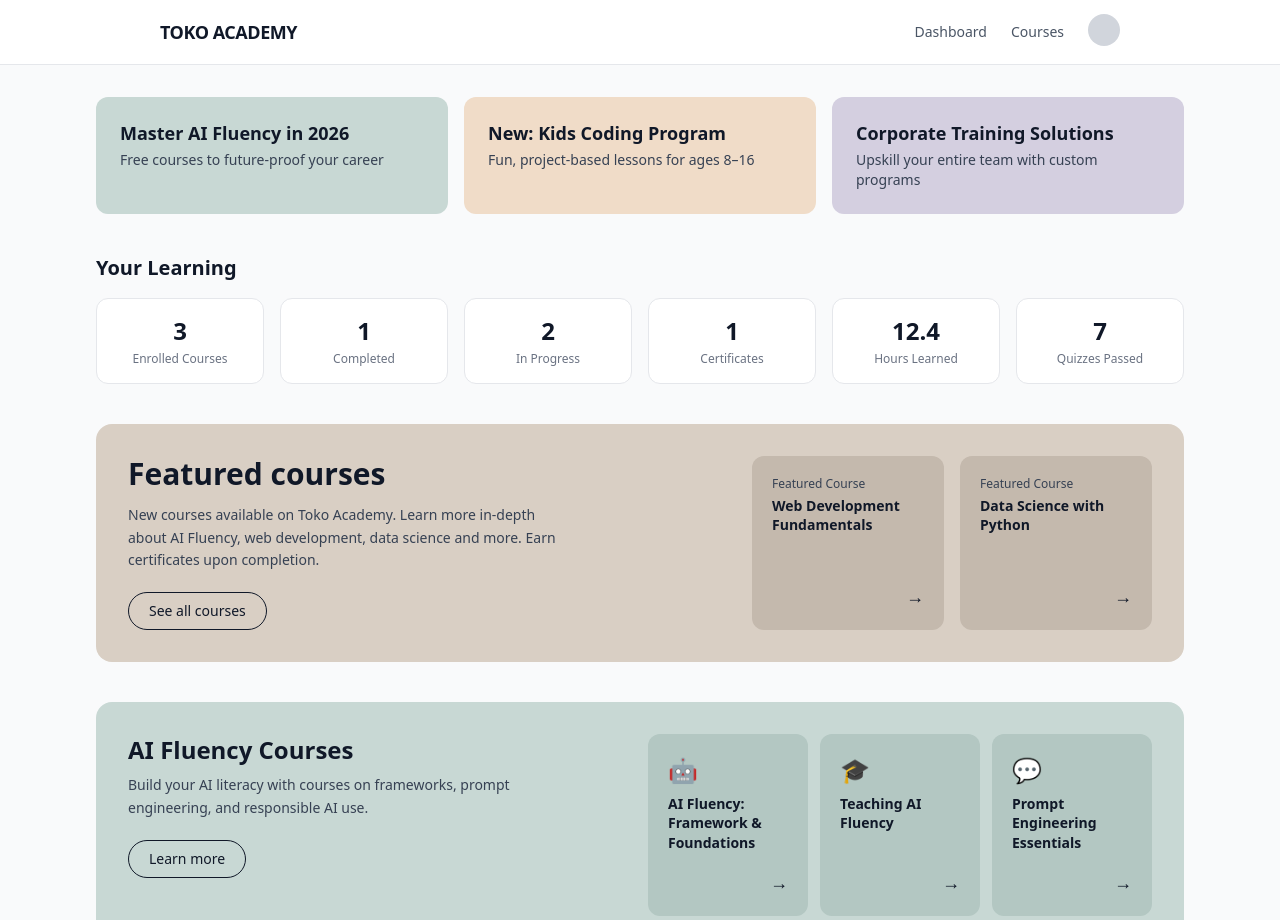
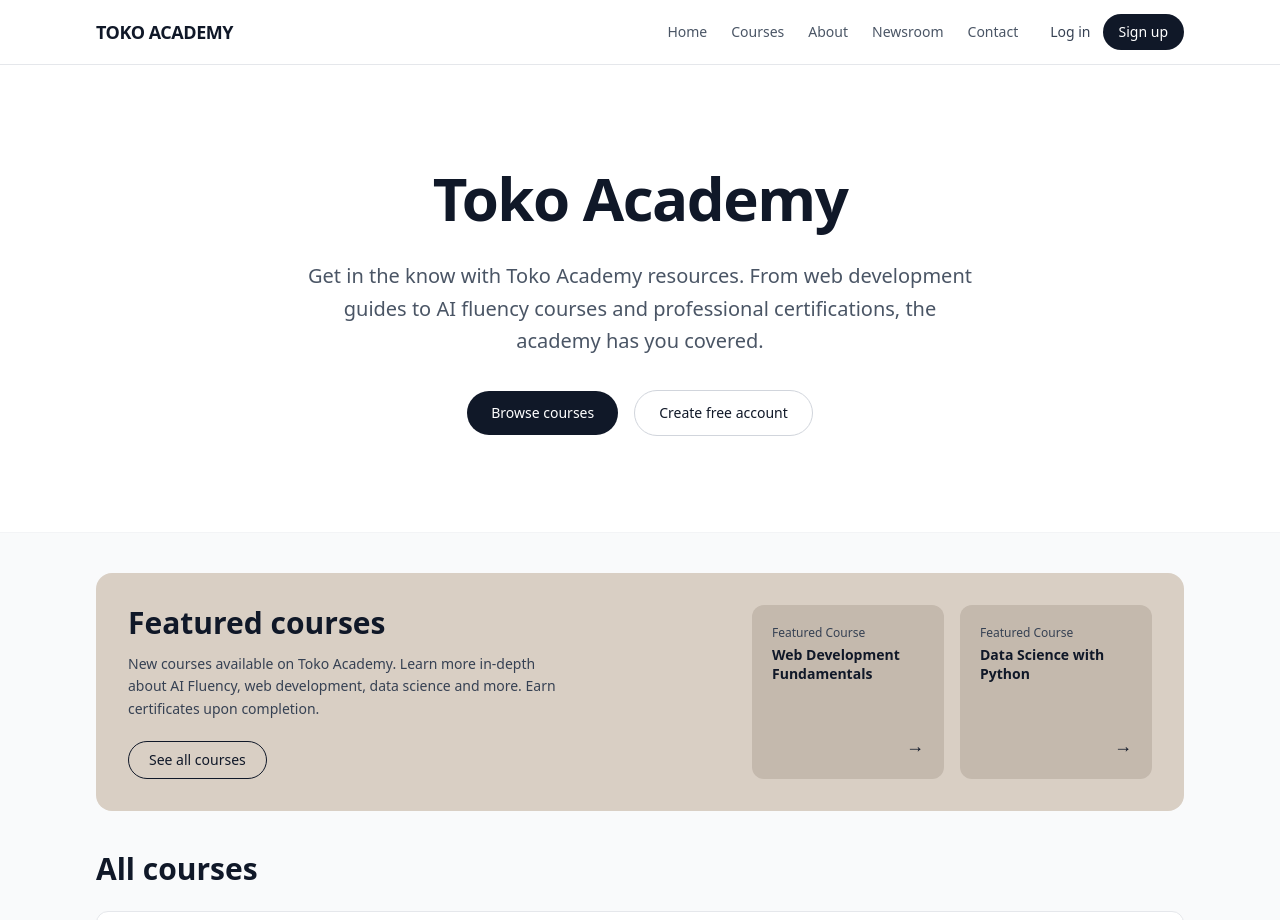
Before and after one commit to danielishakutv/toko_dlc, a Next.js app: page / in a window 1280 px wide. Shown: the top 920 px of the page. Built offline with nearby package versions, Linux system fonts and the light colour scheme.

Commit message:
Redesign landing page with hero section and public nav with login/signup

```diff
--- a/src/app/Header.tsx
+++ b/src/app/Header.tsx
@@ -3,79 +3,65 @@
 import { useState } from "react";
 import Link from "next/link";
 
-const menuItems = [
-  { label: "Dashboard", href: "/" },
+const navLinks = [
+  { label: "Home", href: "https://tokoacademy.org/" },
   { label: "Courses", href: "/courses" },
-  { label: "My Profile", href: "/profile" },
-  { label: "My Learning", href: "#" },
-  { label: "Certificates", href: "#" },
-  { label: "Settings", href: "#" },
+  { label: "About", href: "https://tokoacademy.org/about/" },
+  { label: "Newsroom", href: "https://tokoacademy.org/news/" },
+  { label: "Contact", href: "https://tokoacademy.org/contact/" },
 ];
 
 export default function Header() {
   const [open, setOpen] = useState(false);
-  const [dropdown, setDropdown] = useState(false);
 
   return (
     <header className="bg-white border-b border-gray-200">
-      <div className="max-w-5xl mx-auto px-4 sm:px-6 lg:px-8 flex items-center justify-between h-16">
+      <div className="max-w-6xl mx-auto px-4 sm:px-6 lg:px-8 flex items-center justify-between h-16">
         <Link href="/" className="text-lg font-bold tracking-tight text-gray-900">
           TOKO ACADEMY
         </Link>
 
         {/* Desktop nav */}
-        <nav className="hidden sm:flex items-center gap-6 text-sm font-medium text-gray-600">
-          <Link href="/" className="hover:text-gray-900 transition-colors">
-            Dashboard
+        <nav className="hidden md:flex items-center gap-6 text-sm font-medium text-gray-600">
+          {navLinks.map((link) =>
+            link.href.startsWith("http") ? (
+              <a
+                key={link.label}
+                href={link.href}
+                className="hover:text-gray-900 transition-colors"
+              >
+                {link.label}
+              </a>
+            ) : (
+              <Link
+                key={link.label}
+                href={link.href}
+                className="hover:text-gray-900 transition-colors"
+              >
+                {link.label}
               </Link>
-          <Link href="/courses" className="hover:text-gray-900 transition-colors">
-            Courses
-          </Link>
-          <div className="relative">
-            <button
-              onClick={() => setDropdown(!dropdown)}
-              className="w-8 h-8 rounded-full bg-gray-300 hover:ring-2 hover:ring-gray-400 transition"
-              aria-label="User menu"
-            />
-            {dropdown && (
-              <>
-                <div
-                  className="fixed inset-0 z-40"
-                  onClick={() => setDropdown(false)}
-                />
-                <div className="absolute right-0 mt-2 w-44 bg-white border border-gray-200 rounded-lg shadow-lg py-1 z-50">
-                  <Link
-                    href="/profile"
-                    onClick={() => setDropdown(false)}
-                    className="block px-4 py-2 text-sm text-gray-700 hover:bg-gray-50"
-                  >
-                    Profile
-                  </Link>
-                  <a
-                    href="#"
-                    onClick={() => setDropdown(false)}
-                    className="block px-4 py-2 text-sm text-gray-700 hover:bg-gray-50"
-                  >
-                    Settings
-                  </a>
-                  <div className="border-t border-gray-100 my-1" />
+            )
+          )}
+          <div className="flex items-center gap-3 ml-2">
             <Link
               href="/login"
-                    onClick={() => setDropdown(false)}
-                    className="block px-4 py-2 text-sm text-red-600 hover:bg-red-50"
+              className="text-sm font-medium text-gray-700 hover:text-gray-900 transition-colors"
             >
-                    Logout
+              Log in
             </Link>
-                </div>
-              </>
-            )}
+            <Link
+              href="/signup"
+              className="text-sm font-medium text-white bg-gray-900 hover:bg-gray-800 rounded-full px-4 py-2 transition-colors"
+            >
+              Sign up
+            </Link>
           </div>
         </nav>
 
         {/* Hamburger button - mobile only */}
         <button
           onClick={() => setOpen(true)}
-          className="sm:hidden p-2 -mr-2 text-gray-600"
+          className="md:hidden p-2 -mr-2 text-gray-600"
           aria-label="Open menu"
         >
           <svg
@@ -96,7 +82,7 @@ export default function Header() {
 
       {/* Mobile overlay */}
       {open && (
-        <div className="fixed inset-0 z-50 sm:hidden">
+        <div className="fixed inset-0 z-50 md:hidden">
           {/* Backdrop */}
           <div
             className="absolute inset-0 bg-black/40 backdrop-blur-sm"
@@ -128,41 +114,46 @@ export default function Header() {
               </button>
             </div>
 
-            {/* Profile */}
-            <Link
-              href="/profile"
-              onClick={() => setOpen(false)}
-              className="px-6 pb-6 border-b border-gray-200 flex items-center gap-4 hover:bg-gray-50 transition-colors"
-            >
-              <div className="w-12 h-12 rounded-full bg-gray-300 shrink-0" />
-              <div>
-                <p className="font-semibold text-gray-900">Toko Learner</p>
-                <p className="text-xs text-gray-500">learner@tokoacademy.com</p>
-              </div>
-            </Link>
-
             {/* Menu items */}
             <nav className="flex-1 px-4 py-4">
-              {menuItems.map((item) => (
-                <Link
-                  key={item.label}
-                  href={item.href}
+              {navLinks.map((link) =>
+                link.href.startsWith("http") ? (
+                  <a
+                    key={link.label}
+                    href={link.href}
                     onClick={() => setOpen(false)}
                     className="flex items-center gap-3 px-3 py-3 rounded-lg text-sm font-medium text-gray-700 hover:bg-gray-100 transition-colors"
                   >
-                  {item.label}
+                    {link.label}
+                  </a>
+                ) : (
+                  <Link
+                    key={link.label}
+                    href={link.href}
+                    onClick={() => setOpen(false)}
+                    className="flex items-center gap-3 px-3 py-3 rounded-lg text-sm font-medium text-gray-700 hover:bg-gray-100 transition-colors"
+                  >
+                    {link.label}
                   </Link>
-              ))}
+                )
+              )}
             </nav>
 
-            {/* Sign out */}
-            <div className="p-4 border-t border-gray-200">
+            {/* Auth buttons */}
+            <div className="p-4 border-t border-gray-200 flex flex-col gap-2">
               <Link
                 href="/login"
                 onClick={() => setOpen(false)}
-                className="block w-full text-left px-3 py-3 rounded-lg text-sm font-medium text-red-600 hover:bg-red-50 transition-colors"
+                className="block text-center px-3 py-3 rounded-lg text-sm font-medium text-gray-700 hover:bg-gray-100 transition-colors"
               >
-                Sign out
+                Log in
+              </Link>
+              <Link
+                href="/signup"
+                onClick={() => setOpen(false)}
+                className="block text-center px-3 py-3 rounded-lg text-sm font-medium text-white bg-gray-900 hover:bg-gray-800 transition-colors"
+              >
+                Sign up
               </Link>
             </div>
           </div>
--- a/src/app/page.tsx
+++ b/src/app/page.tsx
@@ -2,33 +2,7 @@ import Link from "next/link";
 import Header from "./Header";
 import Footer from "./Footer";
 import Newsletter from "./Newsletter";
-
-const banners = [
-  {
-    title: "Master AI Fluency in 2026",
-    subtitle: "Free courses to future-proof your career",
-    bg: "bg-[#c8d8d4]",
-  },
-  {
-    title: "New: Kids Coding Program",
-    subtitle: "Fun, project-based lessons for ages 8–16",
-    bg: "bg-[#f0dcc8]",
-  },
-  {
-    title: "Corporate Training Solutions",
-    subtitle: "Upskill your entire team with custom programs",
-    bg: "bg-[#d4cfe0]",
-  },
-];
-
-const stats = [
-  { label: "Enrolled Courses", value: "3" },
-  { label: "Completed", value: "1" },
-  { label: "In Progress", value: "2" },
-  { label: "Certificates", value: "1" },
-  { label: "Hours Learned", value: "12.4" },
-  { label: "Quizzes Passed", value: "7" },
-];
+import { courses } from "./data";
 
 const featuredCourses = [
   { name: "Web Development Fundamentals", slug: "web-development-fundamentals" },
@@ -115,42 +89,39 @@ export default function Home() {
     <div className="min-h-screen bg-gray-50 flex flex-col">
       <Header />
 
-      <main className="flex-1 max-w-6xl mx-auto px-4 sm:px-6 lg:px-8 py-8 w-full">
-        {/* Advert Banners */}
-        <section className="grid grid-cols-1 sm:grid-cols-3 gap-4 mb-10">
-          {banners.map((b) => (
-            <div
-              key={b.title}
-              className={`${b.bg} rounded-xl p-6`}
+      <main className="flex-1 w-full">
+        {/* Hero Section */}
+        <section className="bg-white border-b border-gray-100">
+          <div className="max-w-4xl mx-auto px-4 sm:px-6 lg:px-8 py-16 sm:py-24 text-center">
+            <h1 className="text-4xl sm:text-5xl lg:text-6xl font-bold text-gray-900 tracking-tight leading-tight">
+              Toko Academy
+            </h1>
+            <p className="mt-6 text-lg sm:text-xl text-gray-600 leading-relaxed max-w-2xl mx-auto">
+              Get in the know with Toko Academy resources. From web development
+              guides to AI fluency courses and professional certifications, the
+              academy has you covered.
+            </p>
+            <div className="mt-8 flex items-center justify-center gap-4">
+              <Link
+                href="/courses"
+                className="inline-block text-sm font-medium text-white bg-gray-900 hover:bg-gray-800 rounded-full px-6 py-3 transition-colors"
               >
-              <h2 className="font-bold text-lg leading-snug text-gray-900">{b.title}</h2>
-              <p className="text-sm text-gray-700 mt-1">{b.subtitle}</p>
+                Browse courses
+              </Link>
+              <Link
+                href="/signup"
+                className="inline-block text-sm font-medium text-gray-900 border border-gray-300 hover:border-gray-900 rounded-full px-6 py-3 transition-colors"
+              >
+                Create free account
+              </Link>
             </div>
-          ))}
-        </section>
-
-        {/* Analytics */}
-        <section className="mb-10">
-          <h2 className="text-xl font-bold text-gray-900 mb-4">
-            Your Learning
-          </h2>
-          <div className="grid grid-cols-2 sm:grid-cols-3 lg:grid-cols-6 gap-4">
-            {stats.map((s) => (
-              <div
-                key={s.label}
-                className="bg-white border border-gray-200 rounded-xl p-4 text-center"
-              >
-                <p className="text-2xl font-bold text-gray-900">{s.value}</p>
-                <p className="text-xs text-gray-500 mt-1">{s.label}</p>
-              </div>
-            ))}
           </div>
         </section>
 
+        <div className="max-w-6xl mx-auto px-4 sm:px-6 lg:px-8 py-10">
           {/* Featured Courses */}
           <section className="bg-[#d9cfc4] rounded-2xl p-6 sm:p-8 mb-10">
             <div className="flex flex-col lg:flex-row gap-6 lg:gap-10">
-            {/* Left — text */}
               <div className="flex-1">
                 <h2 className="text-2xl sm:text-3xl font-bold text-gray-900 mb-3">
                   Featured courses
@@ -167,8 +138,6 @@ export default function Home() {
                   See all courses
                 </Link>
               </div>
-
-            {/* Right — course cards */}
               <div className="flex gap-4 lg:shrink-0">
                 {featuredCourses.map((fc) => (
                   <Link
@@ -189,6 +158,38 @@ export default function Home() {
             </div>
           </section>
 
+          {/* All Courses List */}
+          <section className="mb-10">
+            <h2 className="text-2xl sm:text-3xl font-bold text-gray-900 mb-6">
+              All courses
+            </h2>
+            <div className="flex flex-col gap-4">
+              {courses.map((course) => (
+                <Link
+                  key={course.slug}
+                  href={`/course/${course.slug}`}
+                  className="bg-white rounded-xl border border-gray-200 p-6 flex flex-col sm:flex-row sm:items-start gap-4 sm:gap-5 hover:shadow-md transition-shadow"
+                >
+                  <span className="text-4xl shrink-0">{course.icon}</span>
+                  <div className="flex-1 min-w-0">
+                    <h3 className="text-lg font-semibold text-gray-900">
+                      {course.title}
+                    </h3>
+                    <p className="text-sm text-gray-500 mt-1 leading-relaxed">
+                      {course.description}
+                    </p>
+                    <div className="flex items-center gap-4 mt-2 text-xs text-gray-400">
+                      <span>{course.lectures} lectures</span>
+                      <span>{course.hours} hours</span>
+                      <span>{course.price}</span>
+                    </div>
+                  </div>
+                  <span className="self-start sm:self-center shrink-0 text-gray-400 text-lg">&rarr;</span>
+                </Link>
+              ))}
+            </div>
+          </section>
+
           {/* Course category sections */}
           {courseCategories.map((cat) => (
             <section
@@ -196,7 +197,6 @@ export default function Home() {
               className={`${cat.bg} rounded-2xl p-6 sm:p-8 mb-6`}
             >
               <div className="flex flex-col lg:flex-row gap-6 lg:gap-10">
-              {/* Left — text */}
                 <div className="flex-1 min-w-0">
                   <h2 className="text-2xl font-bold text-gray-900 mb-2">
                     {cat.title}
@@ -208,8 +208,6 @@ export default function Home() {
                     Learn more
                   </span>
                 </div>
-
-              {/* Right — course cards */}
                 <div className="flex flex-col sm:flex-row gap-3 lg:shrink-0">
                   {cat.items.map((item) => {
                     const card = (
@@ -249,6 +247,7 @@ export default function Home() {
 
           {/* Newsletter */}
           <Newsletter />
+        </div>
       </main>
 
       <Footer />
```
Also changed, not shown: 1 other file (tests, documents, lock files or other folders). Lines whose indentation alone changed are shown as unchanged.
